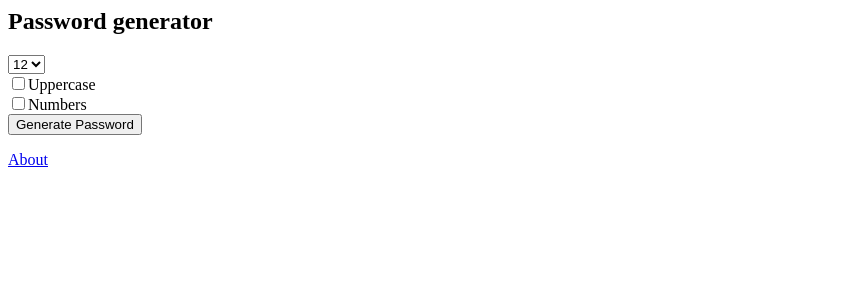
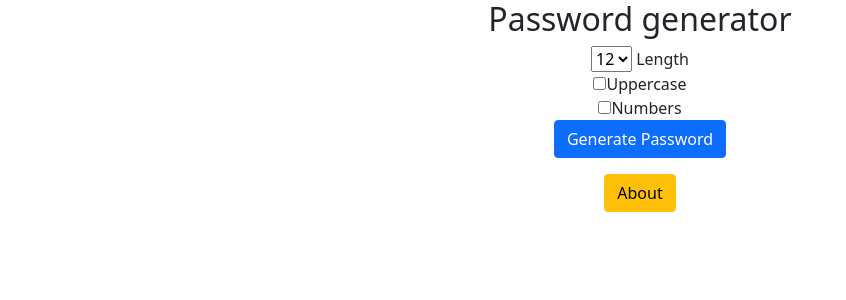
Before and after one commit to coelhogonzalo/password_generator, a Django app: page / in a window 1280 px wide. Shown: the top 300 px of the page, without its empty margins (0-846 px from the left). Run offline with Django 3.2, Linux system fonts and the light colour scheme.

Commit message:
Applied bootstrap to all templates

```diff
--- a/generator/templates/generator/home.html
+++ b/generator/templates/generator/home.html
@@ -1,5 +1,7 @@
+<link href="https://cdn.jsdelivr.net/npm/bootstrap@5.1.3/dist/css/bootstrap.min.css" rel="stylesheet" integrity="sha384-1BmE4kWBq78iYhFldvKuhfTAU6auU8tT94WrHftjDbrCEXSU1oBoqyl2QvZ6jIW3" crossorigin="anonymous">
+
+<div class='container text-center'>
     <h2>Password generator</h2>
-
 
     <form action="{% url 'password' %}">
         <select name="length">
@@ -12,14 +14,15 @@
             <option value="12" selected="selected">12</option>
             <option value="13">13</option>
             <option value="14">14</option>
-    </select>
+        </select> Length
     <br>
     <input type="checkbox" name="uppercase">Uppercase
     <br>
     <input type="checkbox" name="numbers">Numbers
     <br>
 
-    <input type="submit" value="Generate Password">
+        <input type="submit" value="Generate Password" class="btn btn-primary">
     </form>
 
-<a href="{% url 'about' %}">About</a>
+    <a href="{% url 'about' %}" class="btn btn-warning">About</a>
+</div>
```
Also changed, not shown: generator/templates/generator/about.html (+5 -2 lines), generator/templates/generator/password.html (+6 -3 lines). Lines whose indentation alone changed are shown as unchanged.
